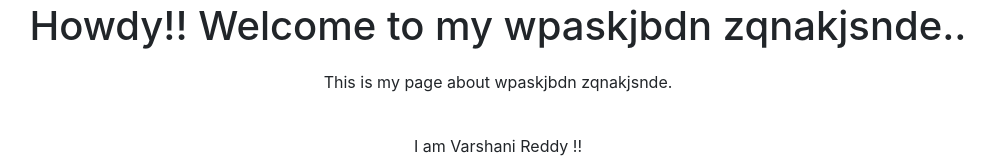
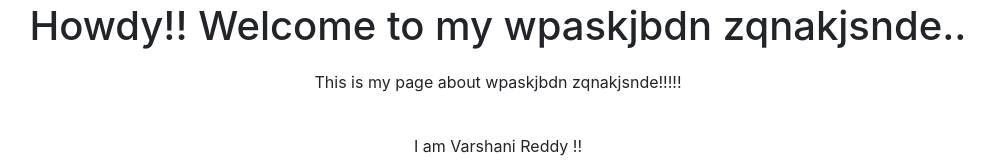
Before and after one commit to varshanipreddy/ISR_PVR_SEO, a React (Create React App) app: page / in a window 1280 px wide. Shown: the part 128-288 px from the top of the page, without its empty margins (142-1137 px from the left). Built offline with nearby package versions, Linux system fonts and the light colour scheme.

Commit message:
test new change

```diff
--- a/src/HomePage.js
+++ b/src/HomePage.js
@@ -5,7 +5,7 @@ function HomePage() {
   return (
     <div className="container">
       <h1>Howdy!! Welcome to my wpaskjbdn zqnakjsnde.. </h1>
-      <p>This is my page about wpaskjbdn zqnakjsnde.</p>
+      <p>This is my page about wpaskjbdn zqnakjsnde!!!!!</p>
       <p1> I am Varshani Reddy !!</p1>
       <div className="button-container">
         <input type="text" placeholder="Search" className="search-bar" />
```
